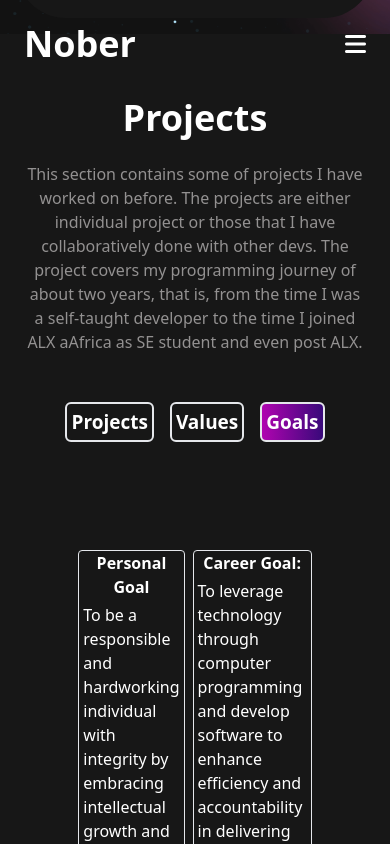
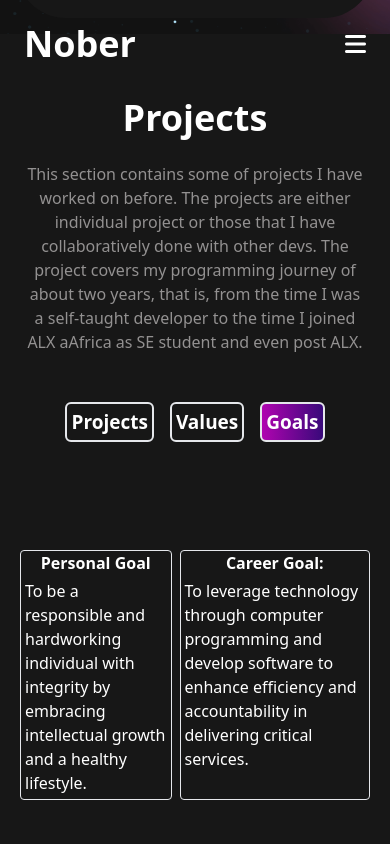
Before and after one commit to mainanorbert/nober-portfolio, a React (Vite) app: page / in a window 390 px wide. Both pictures are taken after a click on the button "Goals". Shown: the part 1174-2018 px from the top of the page. Built offline with nearby package versions, Linux system fonts and the light colour scheme.

Commit message:
made the goals section responsive for small screens

```diff
--- a/src/components/Contact.jsx
+++ b/src/components/Contact.jsx
@@ -4,7 +4,7 @@ import img from "../assets/images/contact-img.svg";
 function Contact() {
   return (
     <>
-      <div className="contact bg-[linear-gradient(90deg,#b004b0,#38097a);] w-full">
+      <div id="contact" className="contact bg-[linear-gradient(90deg,#b004b0,#38097a);] w-full">
         <div className="wrapper flex justify-center  py-16 gap-52 lg:py-12">
           <div className="imgbox lg:hidden">
             <img className="w-[550px] h-full" src={img} alt="" />
--- a/src/components/Goals.jsx
+++ b/src/components/Goals.jsx
@@ -3,9 +3,9 @@ import React from 'react'
 const Goals = () => {
     return (
         <>
-            <div className='flex justify-center'>
+            <div className='md:flex justify-center'>
 
-                <div className='h-3rem] flex w-8/12 justify-around space-x-2'>
+                <div className='h-3rem] flex md:w-8/12 justify-around space-x-2'>
                     <div className='border max-w-[20rem] rounded'>
                         <h1 className='font-bold'>Personal Goal</h1>
                         <p className='text-left p-1'> To be a responsible and hardworking individual with integrity by embracing intellectual growth and a
--- a/src/components/Navbar.jsx
+++ b/src/components/Navbar.jsx
@@ -58,9 +58,9 @@ function Navbar() {
               <i className="fa-brands fa-github border-[1px] border-white p-2 rounded-[100%] hover:bg-white hover:text-black"></i>
             </a>
           </div>
-          <div className="btn">
+          <div  className="btn">
             <button className="border-[1px] border-white border-solid rounded py-2 px-4 hover:bg-white hover:text-black font-bold">
-              Let's Connect
+              <AnchorLink href="#contact">Let's Connect</AnchorLink>
             </button>
           </div>
         </nav>
```
